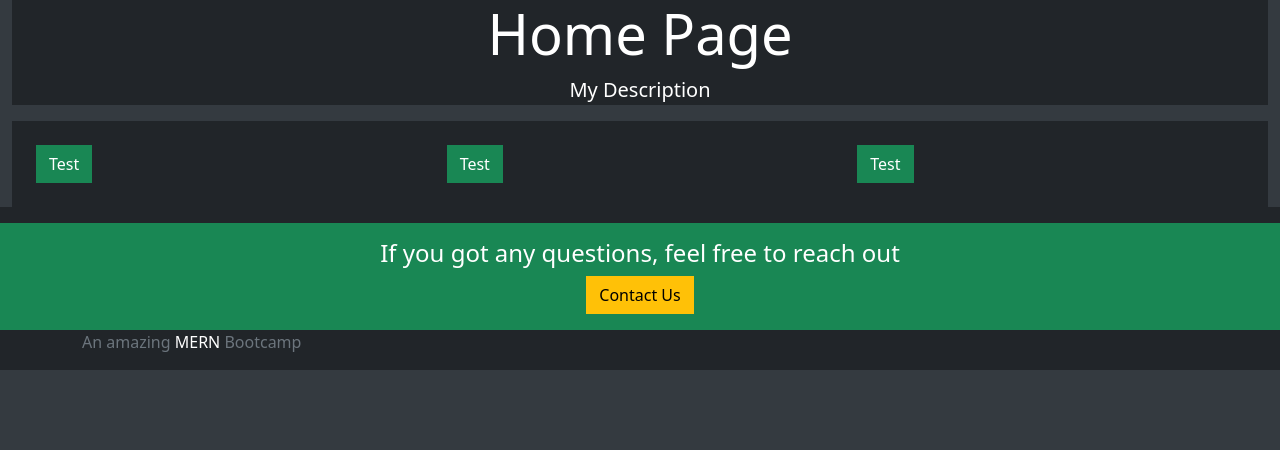
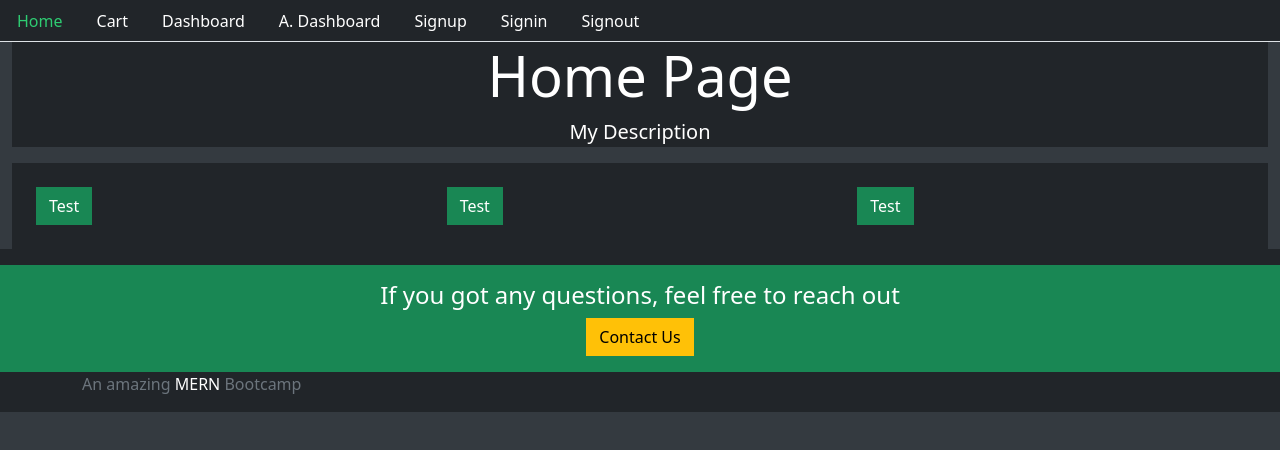
Before and after one commit to zaimeali/E-Commerce, a React (Create React App) app in the folder frontend/: page / in a window 1280 px wide. Shown: the top 450 px of the page. Built offline with nearby package versions, Linux system fonts and the light colour scheme; no server answers.

Commit message:
On Section 14 Lecture 3

```diff
--- a/frontend/src/core/Base.js
+++ b/frontend/src/core/Base.js
@@ -1,4 +1,7 @@
 import React from "react";
+
+// Components
+import Menu from "./Menu";
 
 const Base = ({
   title = "My Title",
@@ -7,6 +10,8 @@
   children,
 }) => (
   <div>
+    <Menu />
+
     <div className="container-fluid">
       <div className="jumbotron bg-dark text-white text-center">
         <h2 className="display-4">{title}</h2>
--- a/frontend/src/core/Menu.js
+++ b/frontend/src/core/Menu.js
@@ -1,7 +1,86 @@
 import React from "react";
 
-const Menu = () => {
-  return <div></div>;
+// React Router
+import { Link, withRouter } from "react-router-dom";
+
+const currentTab = (history, path) => {
+  if (history.location.pathname === path) {
+    return {
+      color: "#2ecc72",
+    };
+  } else {
+    return {
+      color: "#fff",
+    };
+  }
 };
 
-export default Menu;
+const Menu = ({ history }) => {
+  return (
+    <div>
+      <ul className="nav nav-tabs bg-dark">
+        <li className="nav-item">
+          <Link style={currentTab(history, "/")} to="/" className="nav-link">
+            Home
+          </Link>
+        </li>
+        <li className="nav-item">
+          <Link
+            style={currentTab(history, "/cart")}
+            to="/cart"
+            className="nav-link"
+          >
+            Cart
+          </Link>
+        </li>
+        <li className="nav-item">
+          <Link
+            style={currentTab(history, "/user/dashboard")}
+            to="/user/dashboard"
+            className="nav-link"
+          >
+            Dashboard
+          </Link>
+        </li>
+        <li className="nav-item">
+          <Link
+            style={currentTab(history, "/admin/dashboard")}
+            to="/admin/dashboard"
+            className="nav-link"
+          >
+            A. Dashboard
+          </Link>
+        </li>
+        <li className="nav-item">
+          <Link
+            style={currentTab(history, "/signup")}
+            to="/signup"
+            className="nav-link"
+          >
+            Signup
+          </Link>
+        </li>
+        <li className="nav-item">
+          <Link
+            style={currentTab(history, "/signin")}
+            to="/signin"
+            className="nav-link"
+          >
+            Signin
+          </Link>
+        </li>
+        <li className="nav-item">
+          <Link
+            style={currentTab(history, "/signout")}
+            to="/signout"
+            className="nav-link"
+          >
+            Signout
+          </Link>
+        </li>
+      </ul>
+    </div>
+  );
+};
+
+export default withRouter(Menu);
```
